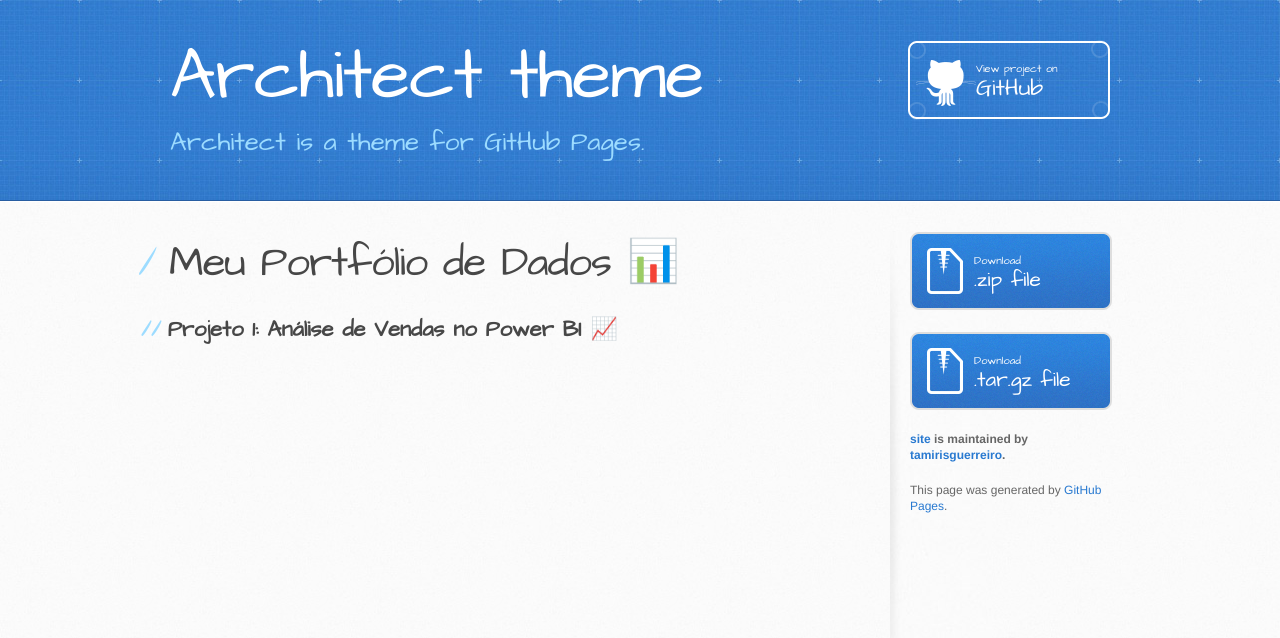
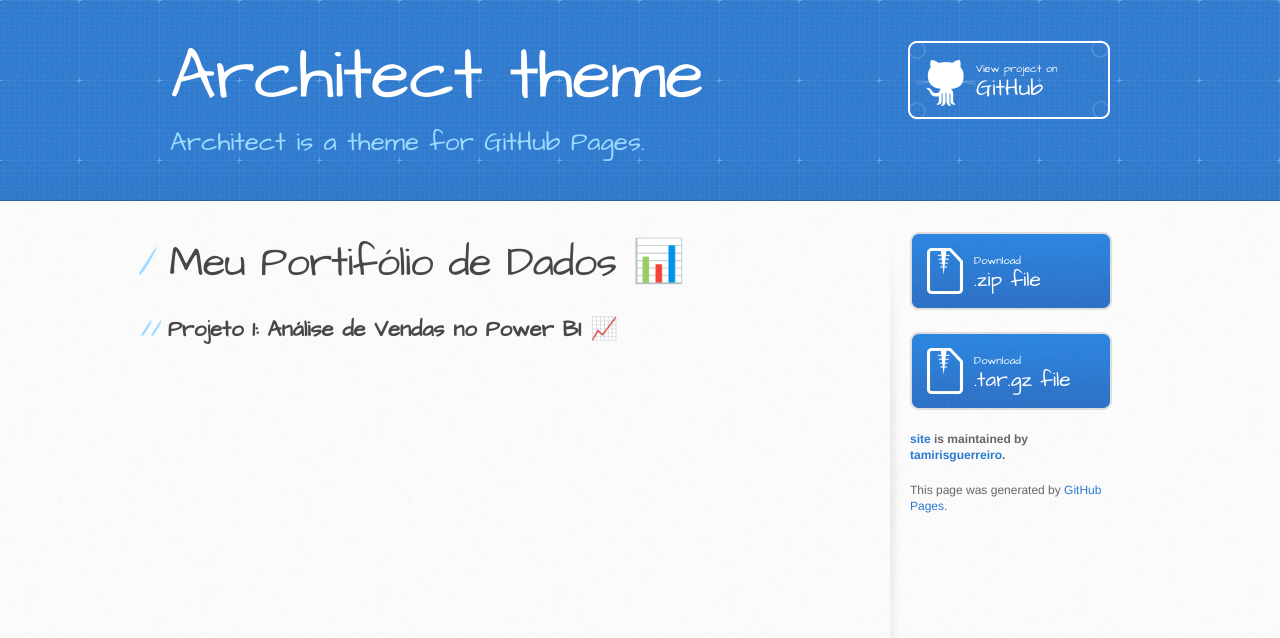
Before and after one commit to tamirisguerreiro/site, a Jekyll site: the page built from index.md, in a window 1280 px wide. Shown: the top 638 px of the page. Built offline with Jekyll 4.4.1, drawn with Linux system fonts in a browser that asks for light colours; our own code applies the rules of GitHub Pages for plain Markdown files.

Commit message:
Update index.md

```diff
--- a/index.md
+++ b/index.md
@@ -1,7 +1,3 @@
----
-layout: default
----
-
-# Meu Portfólio de Dados 📊
+# Meu Portifólio de Dados 📊
 
 ## Projeto 1: Análise de Vendas no Power BI 📈
```
